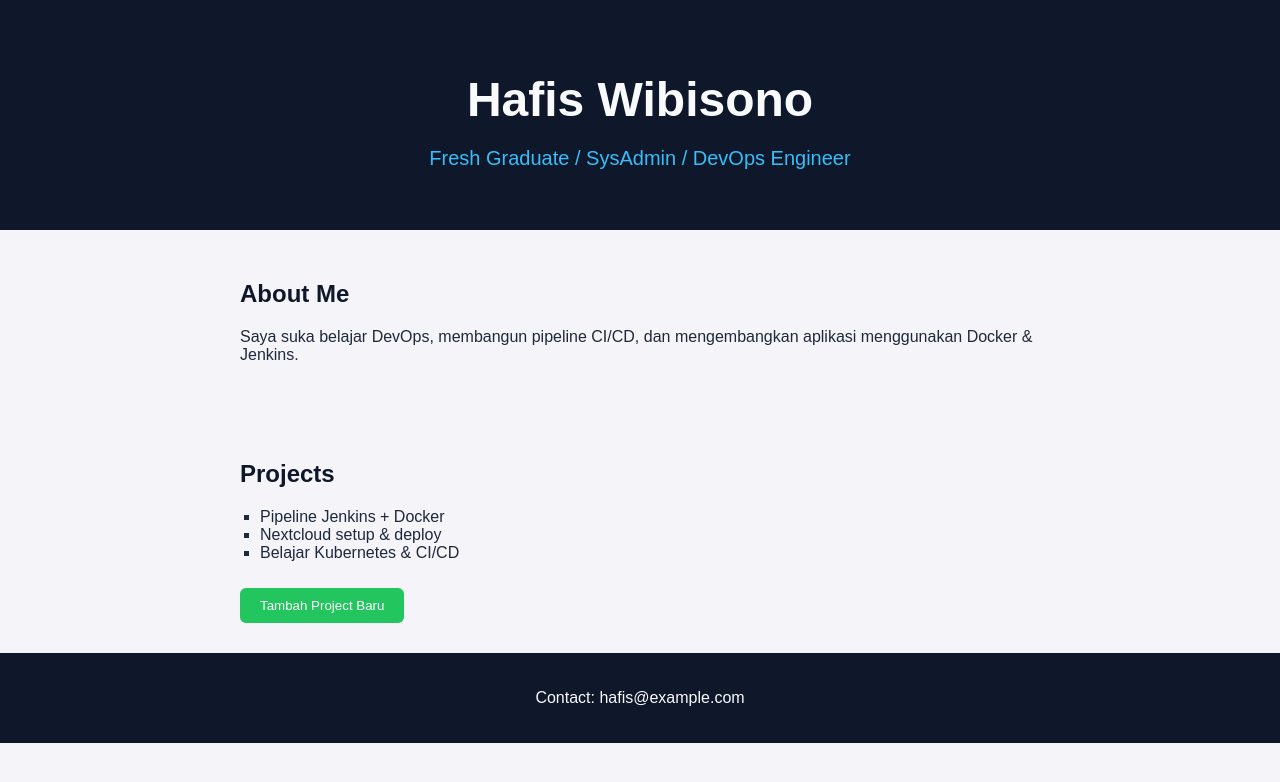
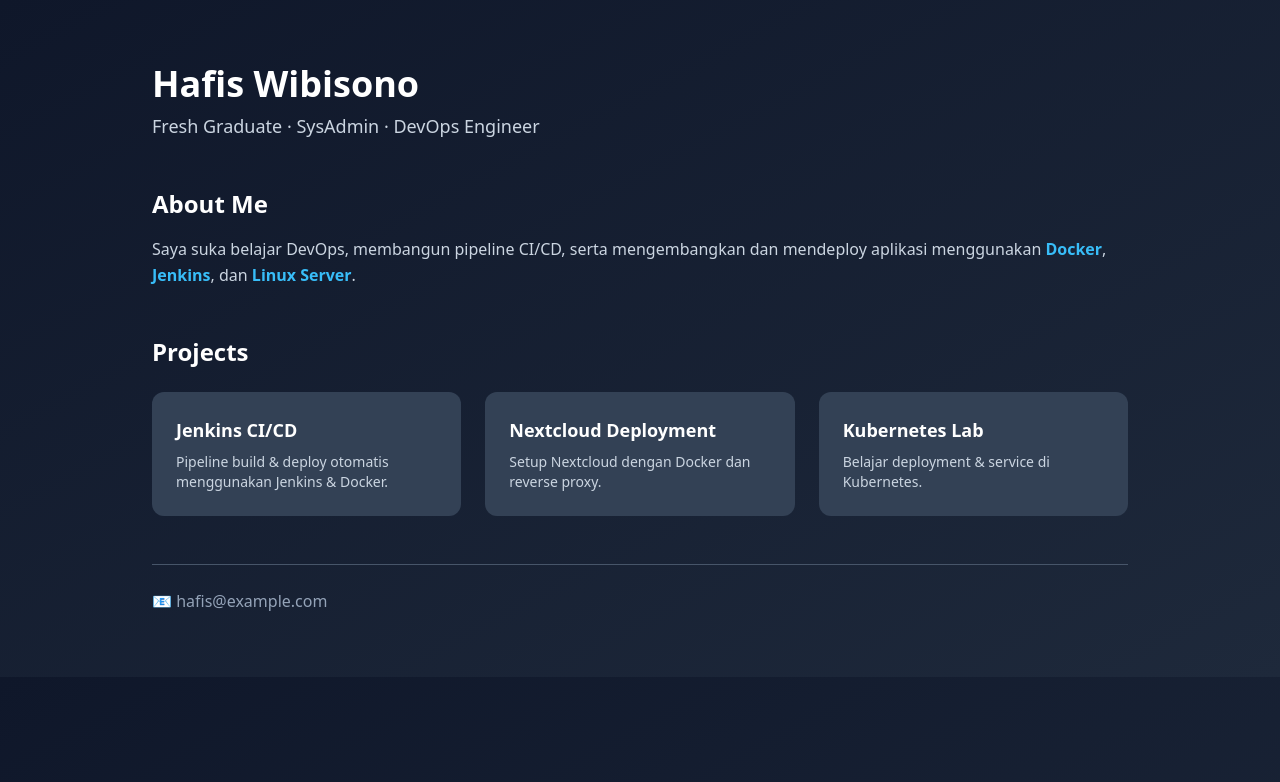
Before and after one commit to hafiizwibisono-droid/Belajar-jenkins-Pipeline2, a plain HTML site: page web/index.html in a window 1280 px wide. Drawn offline with nearby package versions, Linux system fonts and the light colour scheme.

Commit message:
Update portfolio details and styling in index.html

```diff
--- a/web/index.html
+++ b/web/index.html
@@ -1,35 +1,74 @@
 <!DOCTYPE html>
 <html lang="id">
 <head>
-    <meta charset="UTF-8">
-    <title>Portofolio Hafis</title>
-    <link rel="stylesheet" href="style.css">
+  <meta charset="UTF-8">
+  <title>Hafis Wibisono | DevOps Engineer</title>
+  <meta name="viewport" content="width=device-width, initial-scale=1.0">
+
+  <!-- Tailwind CDN -->
+  <script src="https://cdn.tailwindcss.com"></script>
 </head>
-<body>
-    <header>
-        <h1>Hafis Wibisono</h1>
-        <p>Fresh Graduate / SysAdmin / DevOps Engineer</p>
+<body class="bg-gradient-to-br from-slate-900 to-slate-800 text-white">
+
+  <!-- Container -->
+  <div class="max-w-5xl mx-auto px-6 py-16">
+
+    <!-- Header -->
+    <header class="mb-12">
+      <h1 class="text-4xl font-bold mb-2">Hafis Wibisono</h1>
+      <p class="text-slate-300 text-lg">
+        Fresh Graduate · SysAdmin · DevOps Engineer
+      </p>
     </header>
 
-    <section id="about">
-        <h2>About Me</h2>
-        <p>Saya suka belajar DevOps, membangun pipeline CI/CD, dan mengembangkan aplikasi menggunakan Docker & Jenkins.</p>
+    <!-- About -->
+    <section class="mb-12">
+      <h2 class="text-2xl font-semibold mb-4">About Me</h2>
+      <p class="text-slate-300 leading-relaxed">
+        Saya suka belajar DevOps, membangun pipeline CI/CD,
+        serta mengembangkan dan mendeploy aplikasi menggunakan
+        <span class="text-sky-400 font-semibold">Docker</span>,
+        <span class="text-sky-400 font-semibold">Jenkins</span>,
+        dan <span class="text-sky-400 font-semibold">Linux Server</span>.
+      </p>
     </section>
 
-    <section id="projects">
-        <h2>Projects</h2>
-        <ul id="project-list">
-            <li>Pipeline Jenkins + Docker</li>
-            <li>Nextcloud setup & deploy</li>
-            <li>Belajar Kubernetes & CI/CD</li>
-        </ul>
-        <button onclick="addProject()">Tambah Project Baru</button>
+    <!-- Projects -->
+    <section class="mb-12">
+      <h2 class="text-2xl font-semibold mb-6">Projects</h2>
+
+      <div class="grid md:grid-cols-3 gap-6">
+        <div class="bg-slate-700 rounded-xl p-6 hover:scale-105 transition">
+          <h3 class="font-bold text-lg mb-2">Jenkins CI/CD</h3>
+          <p class="text-slate-300 text-sm">
+            Pipeline build & deploy otomatis menggunakan Jenkins & Docker.
+          </p>
+        </div>
+
+        <div class="bg-slate-700 rounded-xl p-6 hover:scale-105 transition">
+          <h3 class="font-bold text-lg mb-2">Nextcloud Deployment</h3>
+          <p class="text-slate-300 text-sm">
+            Setup Nextcloud dengan Docker dan reverse proxy.
+          </p>
+        </div>
+
+        <div class="bg-slate-700 rounded-xl p-6 hover:scale-105 transition">
+          <h3 class="font-bold text-lg mb-2">Kubernetes Lab</h3>
+          <p class="text-slate-300 text-sm">
+            Belajar deployment & service di Kubernetes.
+          </p>
+        </div>
+      </div>
     </section>
 
-    <footer>
-        <p>Contact: hafis@example.com</p>
+    <!-- Contact -->
+    <footer class="border-t border-slate-600 pt-6">
+      <p class="text-slate-400">
+        📧 hafis@example.com
+      </p>
     </footer>
 
-    <script src="app.js"></script>
+  </div>
+
 </body>
 </html>
```
